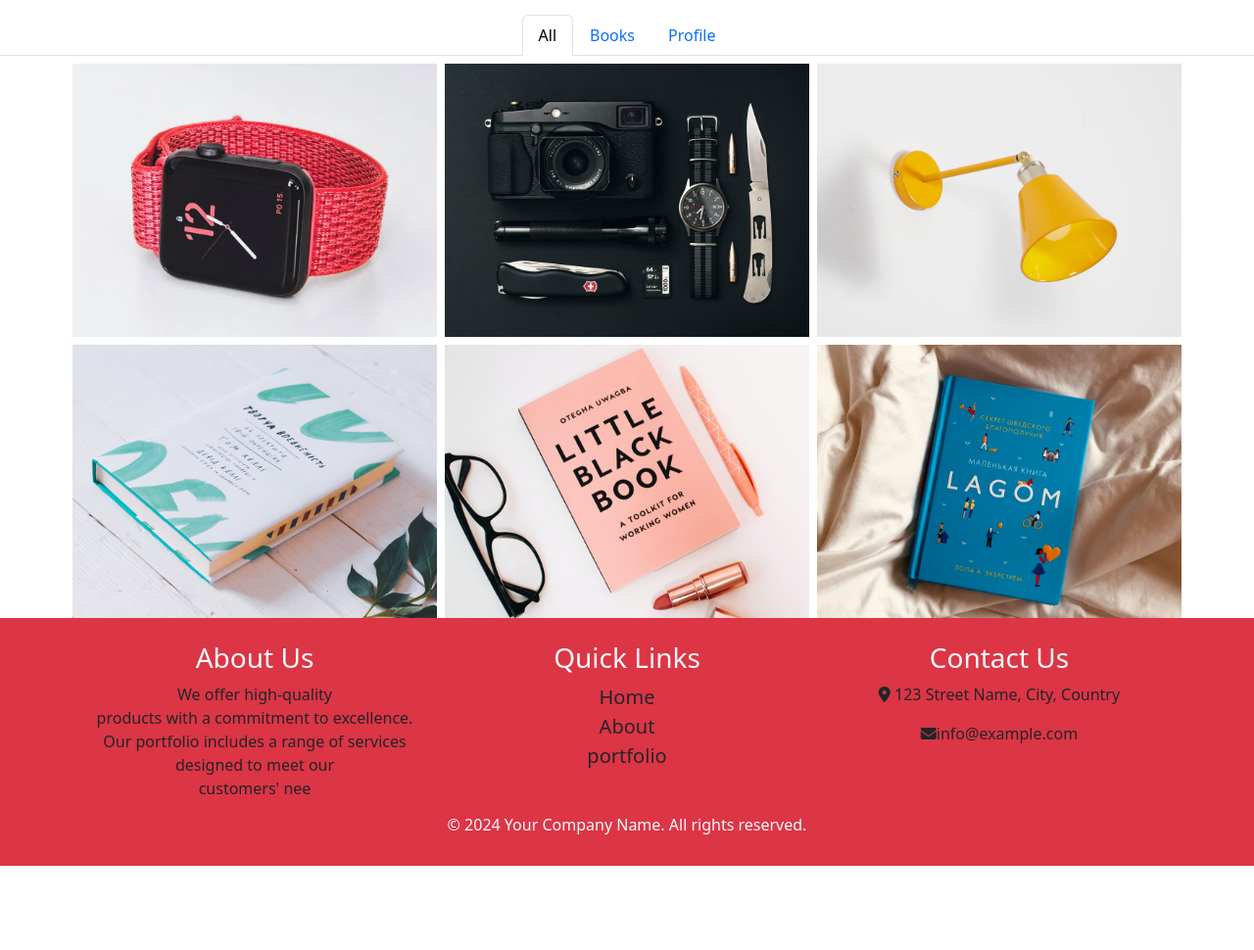
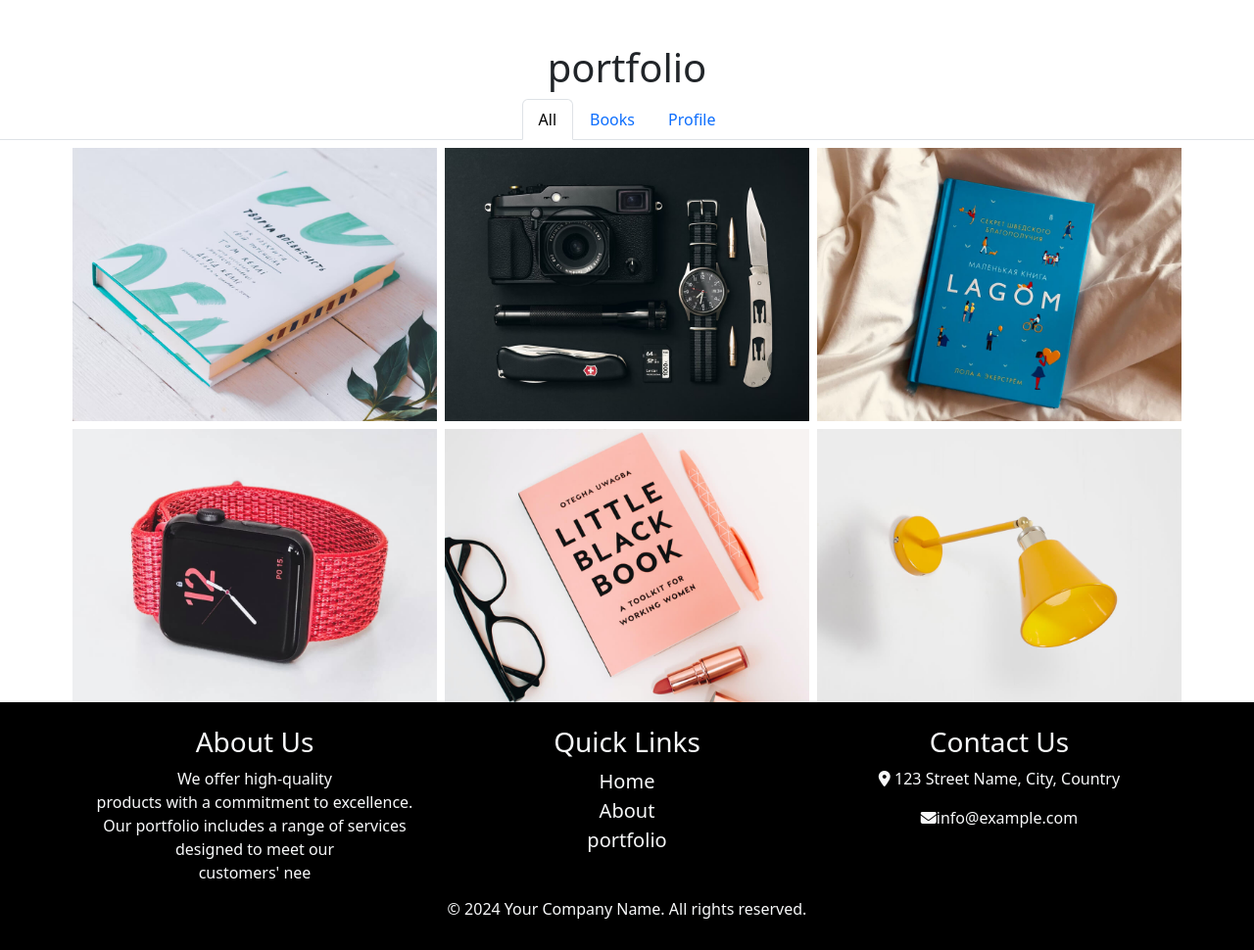
Before and after one commit to yassin6789/bootstrap-exam, a plain HTML site: page index.html in a window 1280 px wide. Shown: the part 965-1935 px from the top of the page at 98% size. Before the commit the page ends 1849 px from the top, so only its background shows below. Drawn offline with Linux system fonts and the light colour scheme.

Commit message:
Update index.html
y

```diff
--- a/index.html
+++ b/index.html
@@ -49,9 +49,9 @@
                 <button class="home-btn rounded ">learn more</button>
             </div>
         </div>
-                <div class="s1 w-100 row">
+                <div class="s1 w-100  container-fluid">
                   <h2 class="text-uppercase mb-5 text-center w-100 ">About</h2>
-                    <div class="container mb-5 " id="ABOUT" id="About">
+                    <div class="container  mb-5 " id="ABOUT" id="About">
                       <div class="row">
                         <div class=" bg-primary col-lg-6 col-md-12 p-2 rounded text-light">
                           <h3>Why Choose Our Products?</h3>
@@ -77,7 +77,7 @@
                     </div>
                 </div>
                 <div class="our portfolio d-flex justify-content-center" id="PORTFOLIO" ></div>
-
+                <h1 class="text-center">portfolio</h1>
                     <ul class="nav justify-content-center nav-tabs" id="myTab" role="tablist">
                         <li class="nav-item" role="presentation">
                           <button class="nav-link active" id="All-tab" data-bs-toggle="tab" data-bs-target="#All-tab-pane" type="button" role="tab" aria-controls="All-tab-pane" aria-selected="true">All</button>
@@ -94,22 +94,22 @@
                             <div class="container">
                                 <div class="row">
                                     <div class="col-lg-4 col-md-6 g-2">
-                                       <img src="imges/product-1.jpg" class="w-100" alt="">
+                                       <img src="imges/books-1.jpg" class="w-100" alt="">
                                     </div>
                                     <div class="col-lg-4 col-md-6 g-2">
                                         <img src="imges/product-2.jpg" class="w-100" alt="">
                                      </div>
                                      <div class="col-lg-4 col-md-6 g-2">
-                                        <img src="imges/product-3.jpg" class="w-100" alt="" >
+                                        <img src="imges/books-3.jpg" class="w-100" alt="" >
                                      </div>
                                      <div class="col-lg-4 col-md-6 g-2">
-                                        <img src="imges/books-1.jpg" class="w-100" alt="" >
+                                        <img src="imges/product-1.jpg" class="w-100" alt="" >
                                      </div>
                                      <div class="col-lg-4 col-md-6 g-2">
                                         <img src="imges/books-2.jpg" class="w-100" alt="" >
                                      </div>
                                      <div class="col-lg-4 col-md-6 g-2">
-                                        <img src="imges/books-3.jpg" class="w-100" alt="" >
+                                        <img src="imges/product-3.jpg" class="w-100" alt="" >
                                      </div>
                                 </div>
                                </div>
@@ -145,10 +145,10 @@
                                </div>
                         </div>
                       </div>
-                      <footer class="bg-danger text-light p-4 text-center">
+                      <footer class="bg-black text-light p-4 text-center">
                         <div class="container">
                           <div class="row">
-                            <div class="col-lg-4 col-md-6 col-sm-12 text-dark">
+                            <div class="col-lg-4 col-md-6 col-sm-12 text-light">
                               <h3 class="text-light">About Us </h3>
                               <p>We offer high-quality <br> products with a commitment to excellence. <br> Our portfolio includes a range of services <br> designed to meet our <br> customers' nee</p>
                             </div>
@@ -156,15 +156,15 @@
                             <div class="col-lg-4 col-md-6 col-sm-12">
                               <div class="fs-3">
                               <h3 class="">Quick Links</h3>
-                              <a href="#HOME" class="w-100 d-block navbar-brand text-dark" >Home</a>
-                              <a href="#ABOUT" class="w-100 d-block navbar-brand text-dark">About</a>
-                              <a href="#PORTFOLIO" class="w-100 d-block navbar-brand text-dark">portfolio</a>
+                              <a href="#HOME" class="w-100 d-block navbar-brand text-light" >Home</a>
+                              <a href="#ABOUT" class="w-100 d-block navbar-brand text-light">About</a>
+                              <a href="#PORTFOLIO" class="w-100 d-block navbar-brand text-light">portfolio</a>
                               </div>
                             </div>
                             <div class="col-lg-4 col-md-6 col-sm-12">
                               <h3>Contact Us</h3>
-                              <p class="text-dark"><i class="fa-solid fa-location-dot text-dark"></i> 123 Street Name, City, Country</p>
-                              <p class="text-dark"><i class="fa-solid fa-envelope text-dark"></i>info@example.com</p>
+                              <p class="text-light"><i class="fa-solid fa-location-dot text-light"></i> 123 Street Name, City, Country</p>
+                              <p class="text-light"><i class="fa-solid fa-envelope text-light"></i>info@example.com</p>
                             </div>
                           </div>
                           </div>
```
